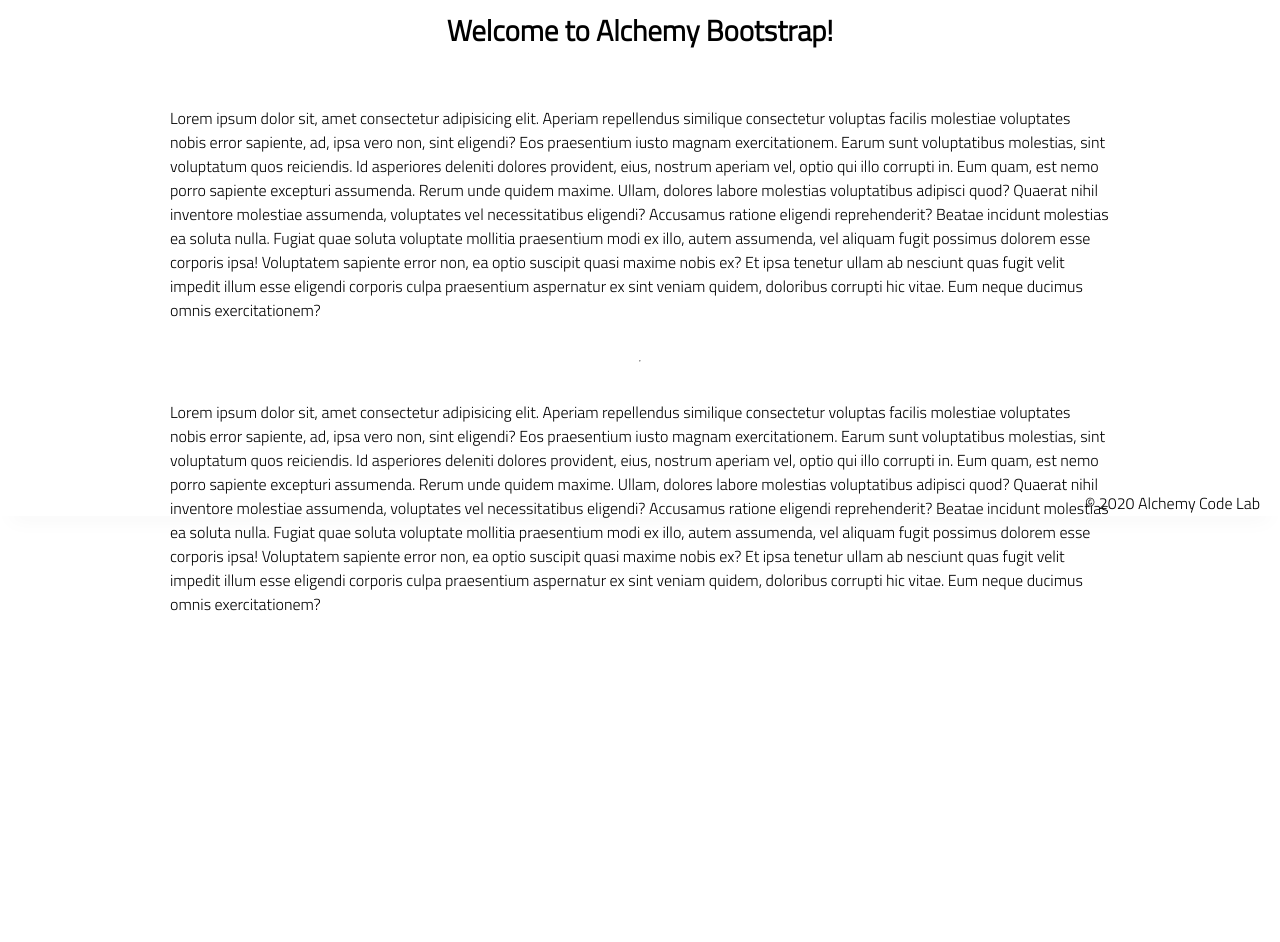
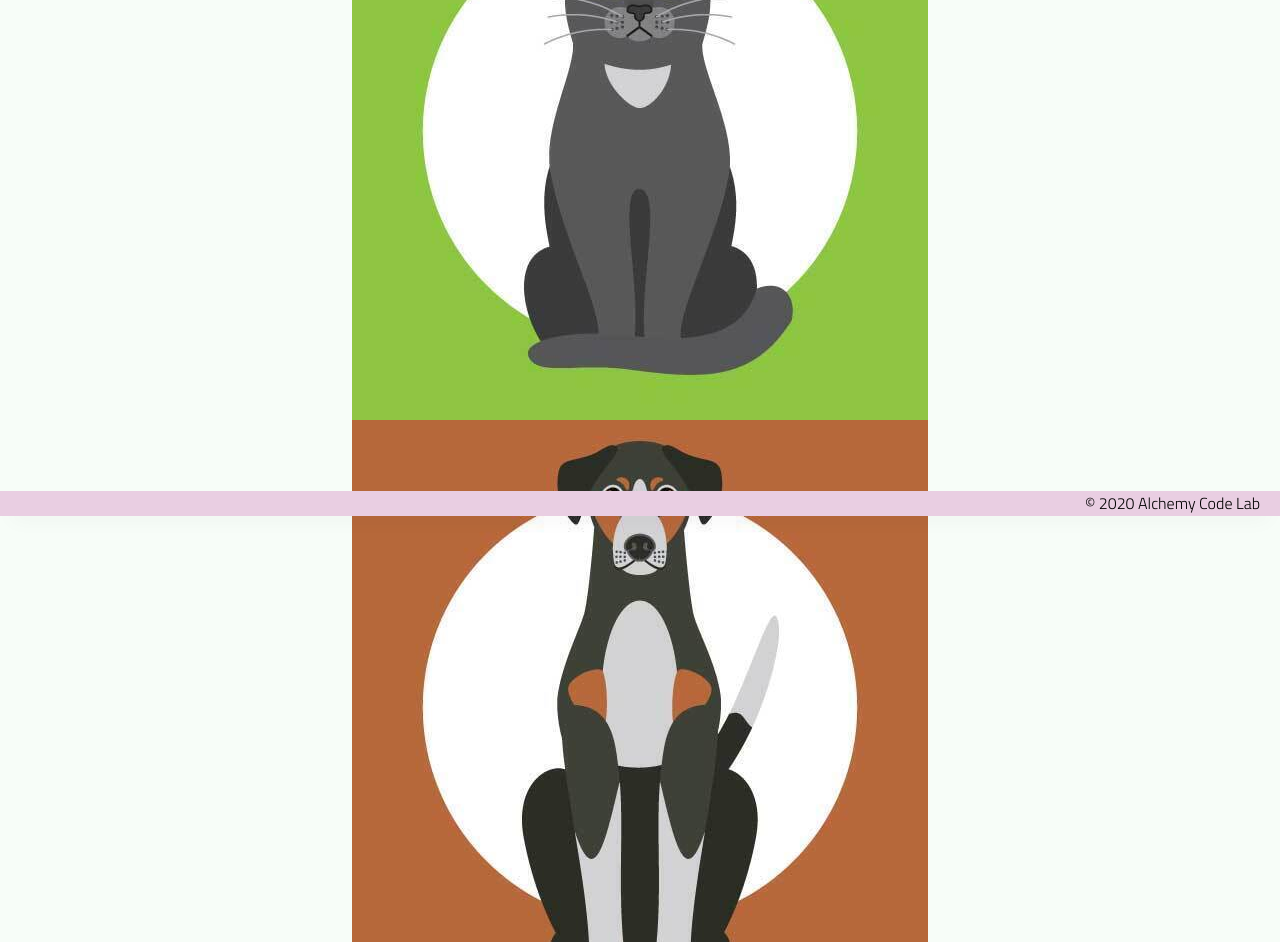
Before and after one commit to Cliffmax85/animal-farm, a website: page index.html in a window 1280 px wide. Shown: the part 284-1226 px from the top of the page. Before the commit the page ends 990 px from the top, so only its background shows below. Drawn offline with Linux system fonts and the light colour scheme.

Commit message:
some new stuff

```diff
--- a/app.js
+++ b/app.js
@@ -6,3 +6,38 @@
   // get user input
   // use user input to update state
   // update DOM to reflect the new state
+const dogSound = document.getElementById('dog-sound');
+const dogImage = document.getElementById('dog-image');
+const catSound = document.getElementById('cat-sound');
+const catImage = document.getElementById('cat-image');
+const horseSound = document.getElementById('horse-sound');
+const horseImage = document.getElementById('horse-image');
+const whichAnimal = document.getElementById('show-animal');
+
+dogImage.addEventListener('click', () => {
+  dogSound.play();
+  whichAnimal.textContent('Doggie!!!');
+});
+
+catImage.addEventListener('click', () => {
+  catSound.play();
+  whichAnimal.textContent('Kitty!!!!');
+});
+
+horseImage.addEventListener('click', () => {
+  horseSound.play();
+  whichAnimal.textContent('Horsey!!!');
+});
+
+// document.addEventListener('keydown', (event) => {
+
+//   if (event.key === 'c') {
+
+//   }
+
+//   if (event.key === 'd') {
+
+//   }
+
+
+// });
--- a/index.html
+++ b/index.html
@@ -16,54 +16,18 @@
 
 <body>
     <header>
-        <div class="gutter-right logo">
-            <img src="assets/big-logo.png" />
-        </div>
+        <h1>Which Animal Was Last Clicked?</h1>
+
     </header>
+
     <main>
-        <section class="main-section">
-            <img class="main-logo" src="./assets/alchemy-logo.png" />
-            <h2>
-                Welcome to Alchemy Bootstrap!
-            </h2>
-
-            <p>
-                Lorem ipsum dolor sit, amet consectetur adipisicing elit. Aperiam repellendus similique consectetur
-                voluptas facilis molestiae voluptates nobis error sapiente, ad, ipsa vero non, sint eligendi? Eos
-                praesentium iusto magnam exercitationem.
-                Earum sunt voluptatibus molestias, sint voluptatum quos reiciendis. Id asperiores deleniti dolores
-                provident, eius, nostrum aperiam vel, optio qui illo corrupti in. Eum quam, est nemo porro sapiente
-                excepturi assumenda.
-                Rerum unde quidem maxime. Ullam, dolores labore molestias voluptatibus adipisci quod? Quaerat nihil
-                inventore molestiae assumenda, voluptates vel necessitatibus eligendi? Accusamus ratione eligendi
-                reprehenderit? Beatae incidunt molestias ea soluta nulla.
-                Fugiat quae soluta voluptate mollitia praesentium modi ex illo, autem assumenda, vel aliquam fugit
-                possimus dolorem esse corporis ipsa! Voluptatem sapiente error non, ea optio suscipit quasi maxime nobis
-                ex?
-                Et ipsa tenetur ullam ab nesciunt quas fugit velit impedit illum esse eligendi corporis culpa
-                praesentium aspernatur ex sint veniam quidem, doloribus corrupti hic vitae. Eum neque ducimus omnis
-                exercitationem?
-            </p>
-            <hr />
-            <p>
-                Lorem ipsum dolor sit, amet consectetur adipisicing elit. Aperiam repellendus similique consectetur
-                voluptas facilis molestiae voluptates nobis error sapiente, ad, ipsa vero non, sint eligendi? Eos
-                praesentium iusto magnam exercitationem.
-                Earum sunt voluptatibus molestias, sint voluptatum quos reiciendis. Id asperiores deleniti dolores
-                provident, eius, nostrum aperiam vel, optio qui illo corrupti in. Eum quam, est nemo porro sapiente
-                excepturi assumenda.
-                Rerum unde quidem maxime. Ullam, dolores labore molestias voluptatibus adipisci quod? Quaerat nihil
-                inventore molestiae assumenda, voluptates vel necessitatibus eligendi? Accusamus ratione eligendi
-                reprehenderit? Beatae incidunt molestias ea soluta nulla.
-                Fugiat quae soluta voluptate mollitia praesentium modi ex illo, autem assumenda, vel aliquam fugit
-                possimus dolorem esse corporis ipsa! Voluptatem sapiente error non, ea optio suscipit quasi maxime nobis
-                ex?
-                Et ipsa tenetur ullam ab nesciunt quas fugit velit impedit illum esse eligendi corporis culpa
-                praesentium aspernatur ex sint veniam quidem, doloribus corrupti hic vitae. Eum neque ducimus omnis
-                exercitationem?
-            </p>
-
-        </section>
+        <h2 id='showAnimal'></h2>
+        <img id="cat-image" src="assets/cat.jpeg"/>
+        <img id="dog-image" src="assets/dog.jpeg"/>
+        <img id="horse-image"src="assets/horse.jpeg"/>
+        <audio id="cat-sound" src="assets/03-putting-it-all-together-js-and-the-dom_lab-assets_sounds_cat (1).wav"><audio></audio>
+        <audio id="dog-sound" src="assets/03-putting-it-all-together-js-and-the-dom_lab-assets_sounds_dog (1).wav"><audio></audio>
+        <audio id="horse-sound" src="assets/03-putting-it-all-together-js-and-the-dom_lab-assets_sounds_horse (1).wav"><audio></audio>
     </main>
     <footer>
         <div class="copy gutter-right">&copy; 2020 Alchemy Code Lab</div>
--- a/styles/style.css
+++ b/styles/style.css
@@ -1,17 +1,17 @@
 
 body {
     /* https://coolors.co/generate and click export -> scss to get the colors to copy and paste below*/
-    /* --color1: hsla(349, 69%, 76%, 1);
+    --color1: hsla(349, 69%, 76%, 1);
     --color2: hsla(207, 67%, 44%, 1);
     --color3: hsla(200, 61%, 56%, 1);
     --color4: hsla(187, 41%, 94%, 1);
-    --color5: hsla(170, 28%, 95%, 1); */
+    --color5: hsla(170, 28%, 95%, 1);
 
-    /* --color1: hsla(45, 86%, 83%, 1);
+    --color1: hsla(45, 86%, 83%, 1);
     --color2: hsla(135, 65%, 98%, 1);
     --color3: hsla(315, 37%, 86%, 1);
     --color4: hsla(45, 73%, 98%, 1);
-    --color5: hsla(224, 40%, 79%, 1); */
+    --color5: hsla(224, 40%, 79%, 1);
 
     --header-height: 80px;
     --shadow: 0px 10px 20px -12px rgba(0,0,0,0.45);
@@ -47,7 +47,7 @@ section {
 
 header {
     display: flex;
-    justify-content: flex-end;
+    justify-content: flex;
     background-color: var(--color3);
     height: var(--header-height);
     box-shadow: var(--shadow);
@@ -111,3 +111,12 @@ footer {
     }
 
   }
+
+  img {
+    cursor: pointer;
+    transition: all .2 ease-in-out;
+  }
+
+  img:hover {
+    transform: rotate(10deg);
+  }
```
Also changed, not shown: assets/cat.jpeg (added), assets/dog.jpeg (added), assets/horse.jpeg (added), 3 other files.
